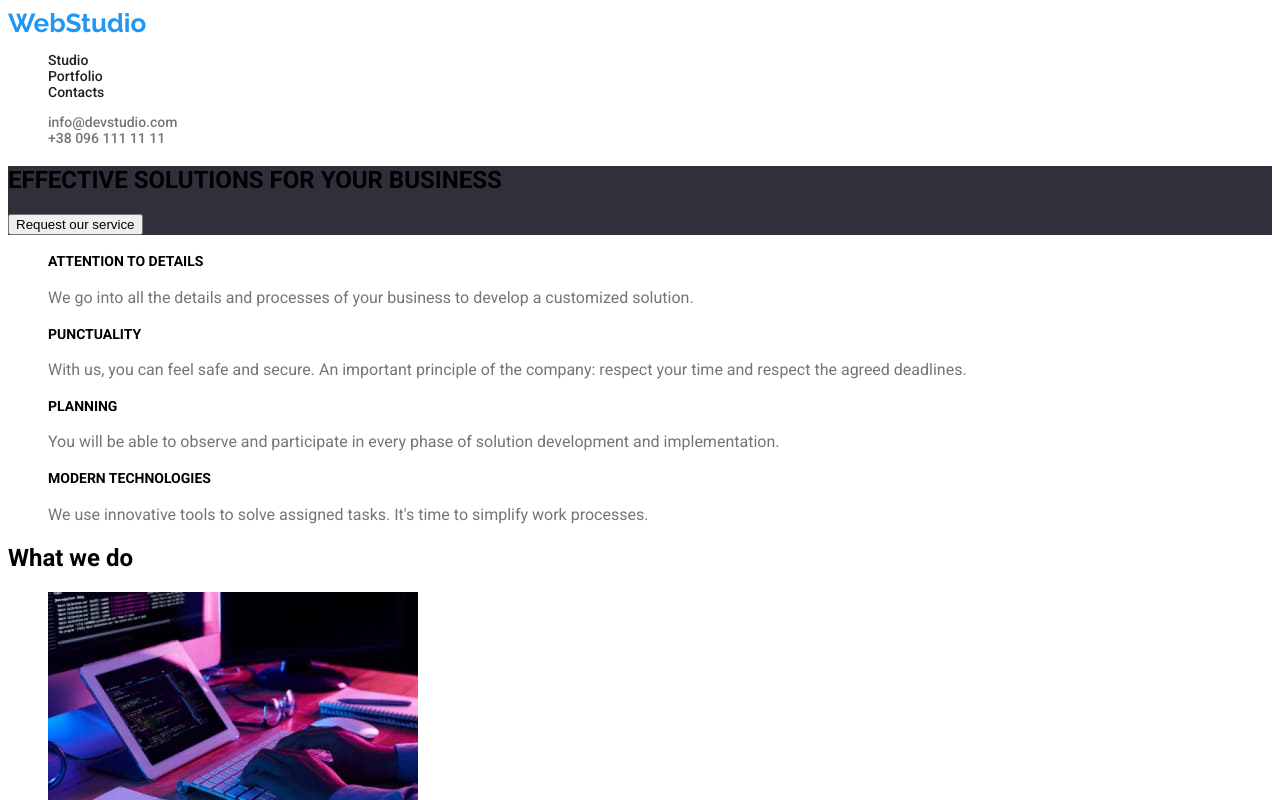
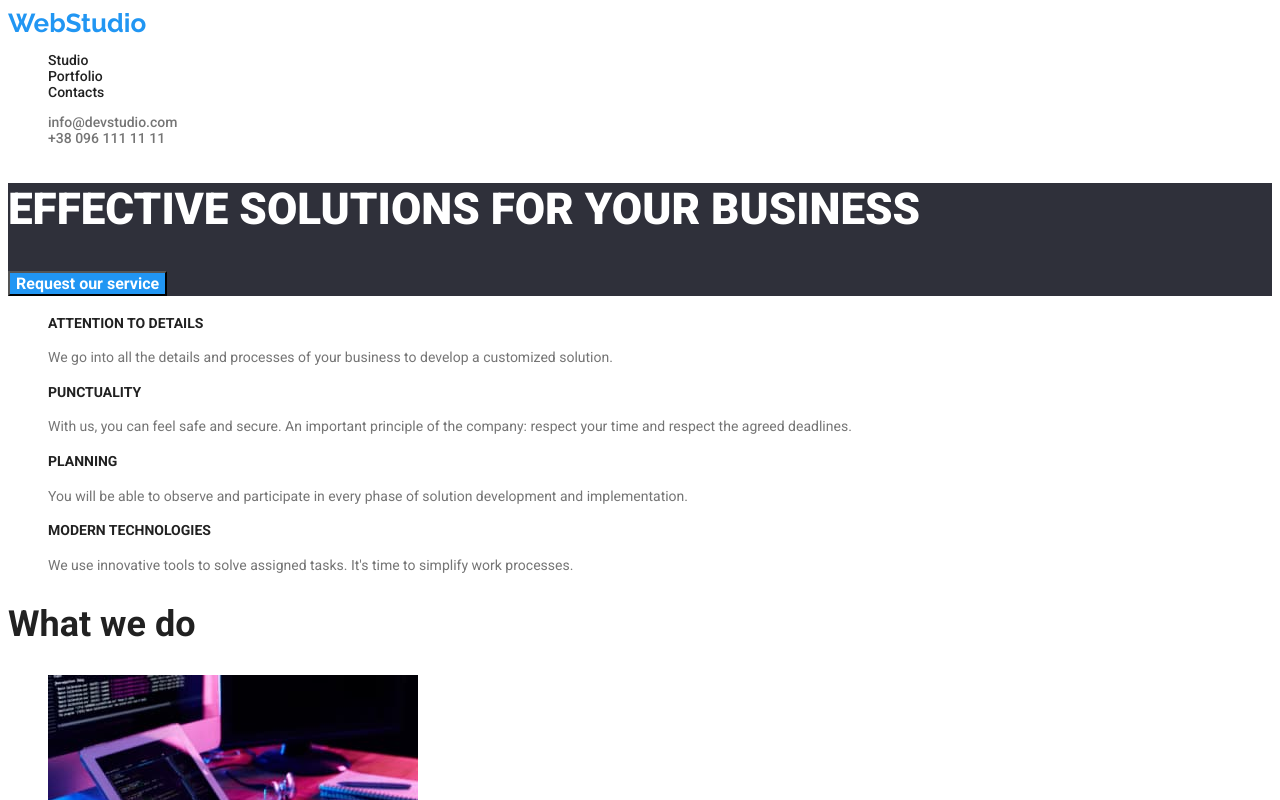
Before and after one commit to igarys/goit-markup-hw-02, a plain HTML site: page index.html in a window 1280 px wide. Shown: the top 800 px of the page. Drawn offline with Linux system fonts and the light colour scheme.

Commit message:
Add files via upload

```diff
--- a/css/styles.css
+++ b/css/styles.css
@@ -1,6 +1,5 @@
 body {
-  font-family:"Roboto", sans-serif;
-
+  font-family: "Roboto", sans-serif;
 }
 
 .logo {
@@ -21,57 +20,60 @@ body {
   text-decoration: none;
   color: #212121;
 }
-.list-item:hover {
+.list a:hover {
   color: #2196f3;
 }
-.list .list-item:active {
-    color:#2196f3
+.list-item:active {
+  color: #2196f3;
 }
-.portfolio {
-  color:#2196f3
-}
+
 .list-item-contact {
   text-decoration: none;
   color: #757575;
 }
-
-.button-list {
-  list-style-type: none;
- font-family: inherit;
-}
-button:hover {
-  background: #2196f3;
-  color: #ffffff;
-
-}
-
-.button-list-item {
-  cursor: pointer;
-  background: #f5f4fa;
-}
-.button-list .button-list-item:active {
-  background: #2196f3;
+h1 {
+  font-family: inherit;
+  font-size: 44px;
+  font-weight: 900;
   color: #ffffff;
 }
-
-.image-list {
-  list-style-type: none;
+.button {
+  background-color: #2196f3;
+  color: #ffffff;
+  font-family: inherit;
+  font-size: 16px;
+  font-weight: 700;
 }
-
-
+h4 {
+  font-family: inherit;
+  font-size: 14px;
+  font-weight: 700;
+  color: #212121;
+}
+.list-item-description {
+  font-family: inherit;
+  font-size: 14px;
+  font-weight: 400;
+  color: #757575;
+}
+h2 {
+  font-family: inherit;
+  font-size: 36px;
+  font-weight: 700;
+  color: #212121;
+}
 h3 {
   font-family: inherit;
-  font-weight: 700;
-  font-size: 18px;
+  font-size: 16px;
+  font-weight: 500;
   color: #212121;
 }
-p {
-  font-family: inherit;
-  font-weight: 400;
-  font-size: 16px;
-  color: #757575;
+.ocupation {
+    font-family: inherit;
+    font-size: 16px;
+    font-weight: 400;
+    color: #757575;
 }
-
 .logo-footer {
   text-decoration: none;
   font-family: "Raleway", sans-serif;
@@ -97,5 +99,5 @@ p {
   color: rgba(255, 255, 255, 0.6);
 }
 .background {
-  background-color: #2F303A;
+  background-color:  #2F303A;
 }
```
